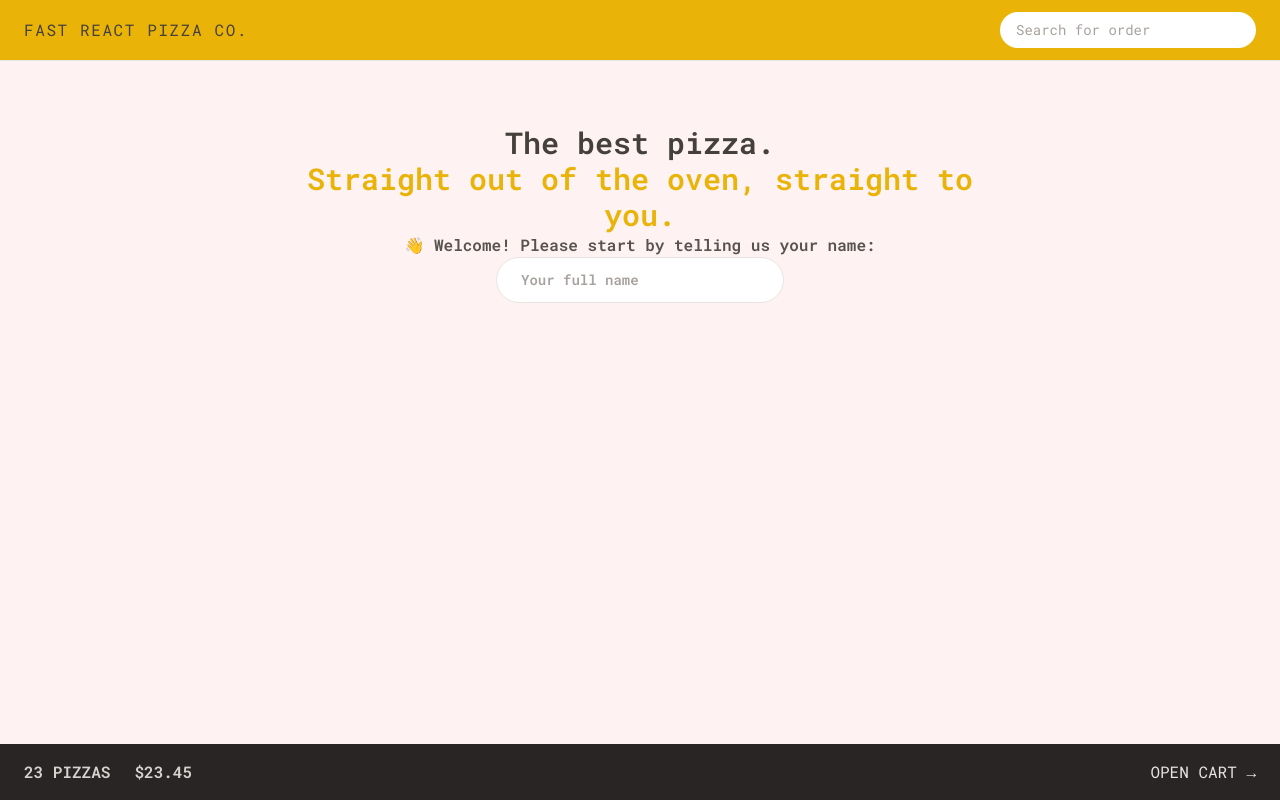
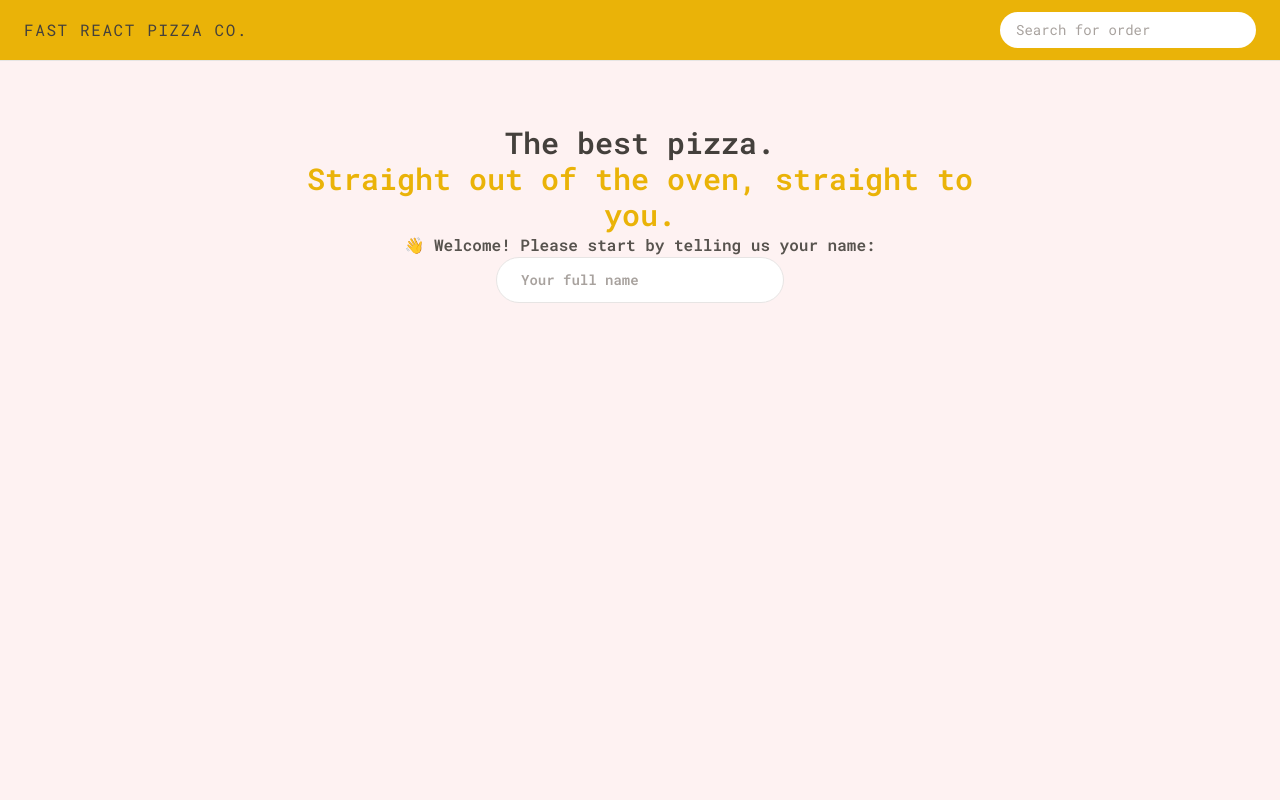
Before and after one commit to mertparlak-zima/react-pizza, a React (Vite) app: page / in a window 1280 px wide. Built offline with nearby package versions, Linux system fonts and the light colour scheme.

Commit message:
Refactor CartOverview component to display total cart quantity and price

```diff
--- a/src/features/cart/CartOverview.jsx
+++ b/src/features/cart/CartOverview.jsx
@@ -1,11 +1,21 @@
+import { useSelector } from "react-redux";
 import { Link } from "react-router-dom";
+import { getTotalCartPrice, getTotalCartQuantity } from "./cartSlice";
+import { formatCurrency } from "../utils/helpers";
 
 function CartOverview() {
+  const totalCartQuantity = useSelector(getTotalCartQuantity);
+  const totalCartPrice = useSelector(getTotalCartPrice);
+
+  if (!totalCartQuantity) {
+    return null;
+  }
+
   return (
     <div className="flex items-center justify-between bg-stone-800 p-4 px-4 py-4 text-sm uppercase text-stone-200 sm:px-6 md:text-base">
       <p className="space-x-4 font-semibold text-stone-300 sm:space-x-6">
-        <span>23 pizzas</span>
-        <span>$23.45</span>
+        <span>{totalCartQuantity} pizzas</span>
+        <span>${formatCurrency(totalCartPrice)}</span>
       </p>
       <Link to={"/cart"}>Open cart &rarr;</Link>
     </div>
--- a/src/features/cart/cartSlice.js
+++ b/src/features/cart/cartSlice.js
@@ -1,15 +1,16 @@
 import { createSlice } from "@reduxjs/toolkit";
 
 const initialState = {
-  cart: [
-    {
-      pizzaId: 1,
-      name: "asdasd",
-      quantity: 2,
-      unitPrice: 12.99,
-      totalPrice: 25.98,
-    },
-  ],
+  // cart: [
+  //   {
+  //     pizzaId: 1,
+  //     name: "asdasd",
+  //     quantity: 2,
+  //     unitPrice: 12.99,
+  //     totalPrice: 25.98,
+  //   },
+  // ],
+  cart: [],
 };
 
 const cartSlice = createSlice({
@@ -53,3 +54,9 @@
   clearCart,
 } = cartSlice.actions;
 export default cartSlice.reducer;
+
+export const getTotalCartQuantity = (state) =>
+  state.cart.cart.reduce((acc, item) => acc + item.quantity, 0);
+
+export const getTotalCartPrice = (state) =>
+  state.cart.cart.reduce((acc, item) => acc + item.totalPrice, 0);
```
